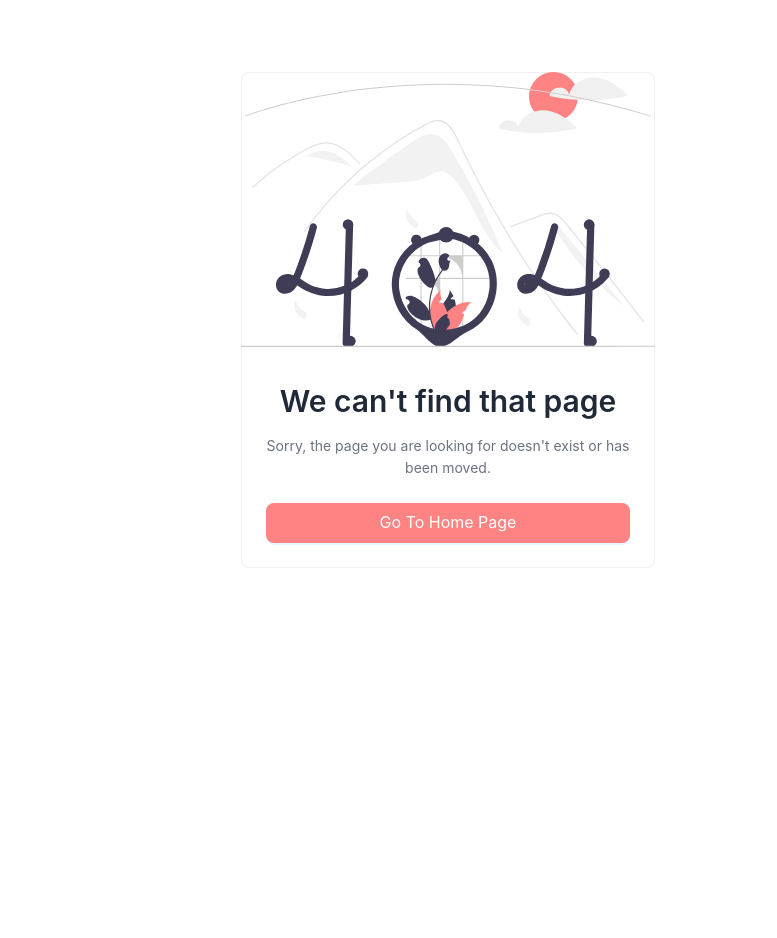
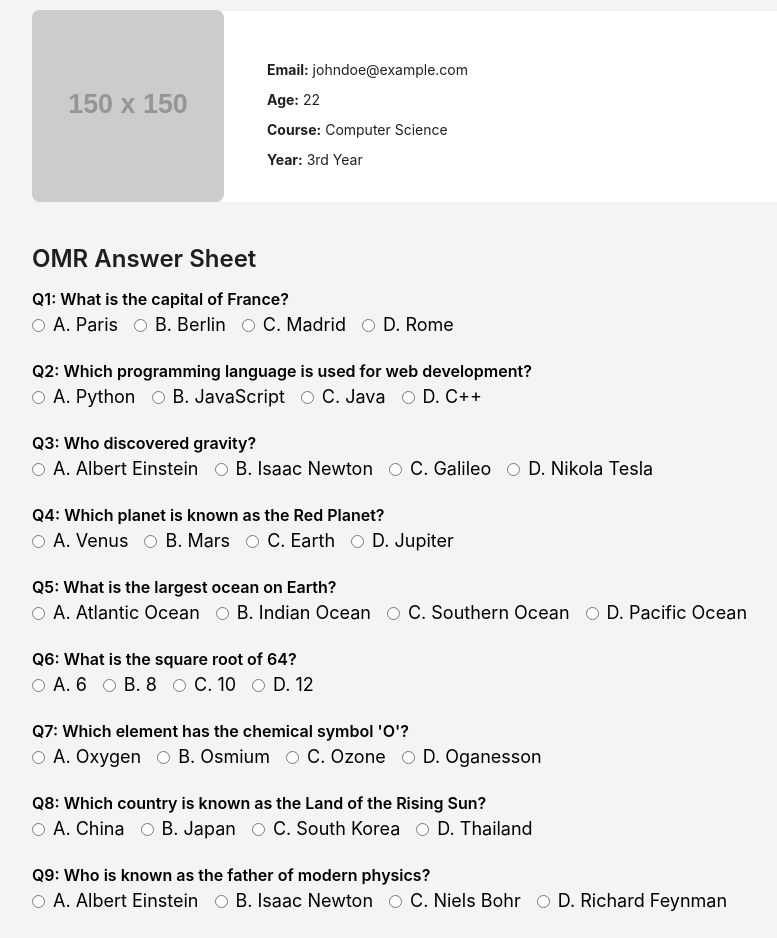
Before and after one commit to shaiksameer12k/schoolProject, a React (Vite) app: page /layout/studentsList/1 in a window 1280 px wide. Shown: the part 80-1018 px from the top of the page, without its empty margins (192-969 px from the left). Before the commit the page ends 800 px from the top, so only its background shows below. Built offline with nearby package versions, Linux system fonts and the light colour scheme.

Commit message:
omr shit as per user implimented

```diff
--- a/src/Router.jsx
+++ b/src/Router.jsx
@@ -10,6 +10,7 @@ import Dashboard from "./components/Main/DashboardComponents/Dashboard";
 import Studentslist from "./components/Main/pages/Studentslist";
 import PageNotFound from "./components/PageNotFound/PageNotFound";
 import UserStartAssessment from "./components/Main/pages/UserStartAssessment";
+import IndudalStudentData from "./components/Main/pages/IndudalStudentData";
 
 const Router = () => {
   return (
@@ -21,6 +22,10 @@ const Router = () => {
 
         <Route path="dashboard" element={<Dashboard />} />
         <Route path="studentsList" element={<Studentslist />} />
+        <Route
+          path="studentsList/:studentId"
+          element={<IndudalStudentData />}
+        />
         <Route path="userMaster" element={<StudentRegisterForm />} />
         <Route path="userLogin" element={<UserStartAssessment />} />
       </Route>
--- a/src/components/Layout/Layout.jsx
+++ b/src/components/Layout/Layout.jsx
@@ -2,22 +2,14 @@ import React, { useEffect, useRef, useState } from "react";
 
 import Header from "../Header/Header";
 import Footer from "../Footer/Footer";
-import Router from "../../Router.jsx";
+
 import { FloatButton } from "antd";
 import DynamicIcon from "../../reusable/IconComponent/IconComponent.jsx";
-import { Outlet } from "react-router-dom";
-import InputField from "../../reusable/InputField/InputField.jsx";
-import {
-  centrliseFieldsValidation,
-  centrliseFileFieldsValidation,
-} from "../../utils/feildValidation.js";
-import fieldsData from "../../data/formData.js";
-import FormLayout from "../../reusable/FormLayout/FormLayout.jsx";
-import { Content } from "antd/es/layout/layout.js";
+import { Outlet, useLocation } from "react-router-dom";
 
 const Layout = () => {
   const [scrollY, setScrollY] = useState(null);
-
+  let location = useLocation();
   useEffect(() => {
     const handleScroll = () => {
       let scrollY = window.scrollY;
@@ -41,13 +33,16 @@ const Layout = () => {
 
   let containerRef = useRef();
 
+  useEffect(() => {
+    scrollToTop();
+  }, [location]);
+
   return (
     <div className="w-full" ref={containerRef}>
       <Header scrollY={scrollY} />
       <div
-        className=" px-3 py-2 "
+        className=" px-3 py-2 bg-customlightGrayBgColor"
         style={{
-          background: "#FFFFFF",
           minHeight: "100vh",
           height: "auto",
           maxHeight: "auto",
--- a/src/components/Main/DashboardComponents/Dashboard.jsx
+++ b/src/components/Main/DashboardComponents/Dashboard.jsx
@@ -26,7 +26,7 @@ const Dashboard = () => {
   }));
   console.log("dataWithPercentage", dataWithPercentage);
   return (
-    <div className=" h-full bg-customlightGrayBgColor p-2">
+    <div className=" h-full p-2">
       <Row gutter={[8, 8]}>
         <Col
           sm={12}
--- /dev/null
+++ b/src/components/Main/pages/IndudalStudentData.jsx
@@ -0,0 +1,176 @@
+import React from "react";
+import { Card, Button, Row, Col, Typography } from "antd";
+import { CameraOutlined, EditOutlined } from "@ant-design/icons";
+import { useState } from "react";
+import Title from "antd/es/skeleton/Title";
+import { useNavigate } from "react-router-dom";
+
+// OMR Answer Sheet Component
+const OMRAnswerSheet = () => {
+  // Dummy questions with options A, B, C, D
+  const questions = [
+    {
+      question: "What is the capital of France?",
+      options: ["A. Paris", "B. Berlin", "C. Madrid", "D. Rome"],
+    },
+    {
+      question: "Which programming language is used for web development?",
+      options: ["A. Python", "B. JavaScript", "C. Java", "D. C++"],
+    },
+    {
+      question: "Who discovered gravity?",
+      options: [
+        "A. Albert Einstein",
+        "B. Isaac Newton",
+        "C. Galileo",
+        "D. Nikola Tesla",
+      ],
+    },
+    {
+      question: "Which planet is known as the Red Planet?",
+      options: ["A. Venus", "B. Mars", "C. Earth", "D. Jupiter"],
+    },
+    {
+      question: "What is the largest ocean on Earth?",
+      options: [
+        "A. Atlantic Ocean",
+        "B. Indian Ocean",
+        "C. Southern Ocean",
+        "D. Pacific Ocean",
+      ],
+    },
+    {
+      question: "What is the square root of 64?",
+      options: ["A. 6", "B. 8", "C. 10", "D. 12"],
+    },
+    {
+      question: "Which element has the chemical symbol 'O'?",
+      options: ["A. Oxygen", "B. Osmium", "C. Ozone", "D. Oganesson"],
+    },
+    {
+      question: "Which country is known as the Land of the Rising Sun?",
+      options: ["A. China", "B. Japan", "C. South Korea", "D. Thailand"],
+    },
+    {
+      question: "Who is known as the father of modern physics?",
+      options: [
+        "A. Albert Einstein",
+        "B. Isaac Newton",
+        "C. Niels Bohr",
+        "D. Richard Feynman",
+      ],
+    },
+    {
+      question: "Which is the tallest mountain in the world?",
+      options: [
+        "A. Mount Kilimanjaro",
+        "B. Mount Everest",
+        "C. K2",
+        "D. Mount Fuji",
+      ],
+    },
+  ];
+
+  return (
+    <div className="mt-10">
+      <Typography.Title level={3}>OMR Answer Sheet</Typography.Title>
+      <div className="flex flex-col space-y-5">
+        {questions.map((item, index) => (
+          <div key={index} className="flex flex-col">
+            <p className="font-semibold">{`Q${index + 1}: ${item.question}`}</p>
+            <div className="flex space-x-4">
+              {item.options.map((option, optionIndex) => (
+                <div key={optionIndex} className="flex items-center">
+                  <input
+                    type="radio"
+                    id={`question${index + 1}-option${optionIndex}`}
+                    name={`question${index + 1}`}
+                    value={option}
+                    className="mr-2"
+                  />
+                  <label
+                    htmlFor={`question${index + 1}-option${optionIndex}`}
+                    className="text-lg"
+                  >
+                    {option}
+                  </label>
+                </div>
+              ))}
+            </div>
+          </div>
+        ))}
+      </div>
+    </div>
+  );
+};
+
+const IndudalStudentData = () => {
+  const [image, setImage] = useState("https://via.placeholder.com/150");
+  const [studentInfo, setStudentInfo] = useState({
+    name: "John Doe",
+    studentId: "12345",
+    age: 20,
+    grade: "A",
+  });
+  let navegate = useNavigate();
+
+  return (
+    <div className="flex justify-center items-center min-h-screen bg-gray-100">
+      <div className="w-full max-w-4xl p-8">
+        {/* Profile Card */}
+        <Card
+          className="w-full max-w-4xl flex flex-row items-center rounded-lg"
+          cover={
+            <img
+              alt="student-avatar"
+              src="https://via.placeholder.com/150" // Your image URL here
+              className="w-48 h-48 object-cover"
+              style={{ borderRadius: "0.5rem" }}
+            />
+          }
+        >
+          {/* Right side content (student data) */}
+          <div className="ml-5">
+            <Title level={3}>John Doe</Title>
+            {/* <Text className="text-gray-600">Student ID: 12345</Text> */}
+
+            {/* Basic Information */}
+            <div className="mt-4 space-y-2">
+              <div>
+                <strong>Email:</strong> johndoe@example.com
+              </div>
+              <div>
+                <strong>Age:</strong> 22
+              </div>
+              <div>
+                <strong>Course:</strong> Computer Science
+              </div>
+              <div>
+                <strong>Year:</strong> 3rd Year
+              </div>
+            </div>
+          </div>
+        </Card>
+
+        {/* OMR Answer Sheet Section */}
+        <OMRAnswerSheet />
+
+        {/* Action Buttons */}
+        <div className="mt-10 flex justify-between space-x-4">
+          <Button
+            type="default"
+            size="large"
+            onClick={() => navegate(`/layout/studentsList`)}
+          >
+            Back
+          </Button>
+          <Button type="primary" size="large">
+            Submit Answers
+          </Button>
+        </div>
+      </div>
+    </div>
+  );
+};
+
+export default IndudalStudentData;
--- a/src/components/Main/pages/StudentRegisterForm.jsx
+++ b/src/components/Main/pages/StudentRegisterForm.jsx
@@ -43,7 +43,7 @@ const StudentRegisterForm = () => {
 
   console.log("registerFormData$", registerFormData);
   return (
-    <div className="p-5 h-full bg-customlightGrayBgColor">
+    <div className="p-5 h-full ">
       <FormLayout fieldsData={registerFormData} buttonsArr={buttonsArr} />
     </div>
   );
--- a/src/components/Main/pages/Studentslist.jsx
+++ b/src/components/Main/pages/Studentslist.jsx
@@ -5,6 +5,7 @@ import { catagoryFieldsData } from "../../../data/formData";
 import { Col, Grid, message, Row } from "antd";
 import ButtonComponent from "../../../reusable/Button/ButtonComponent";
 import { dataToExcelExport } from "../../../utils/constant";
+import { useNavigate } from "react-router-dom";
 
 const sortFunciton = (a, b, field) => {
   const aValue = a[field];
@@ -58,6 +59,7 @@ const Studentslist = () => {
     { id: 2, student_name: "Sahil", science: 20, english: 60, hindi: 10 },
     { id: 3, student_name: "Ismail", science: 40, english: 20, hindi: 80 },
   ];
+  let navegate = useNavigate();
 
   useEffect(() => {
     let columns = orgColumns.map((item) => ({
@@ -85,7 +87,7 @@ const Studentslist = () => {
         if (item.dataIndex === "student_name") {
           return (
             <span
-              onClick={() => console.log("render*", record)} // You can access the entire record if needed
+              onClick={() => navegate(`/layout/studentsList/${record?.id}`)} // You can access the entire record if needed
               className="text-linkColor cursor-pointer"
             >
               {text}
--- a/src/components/Main/pages/UserStartAssessment.jsx
+++ b/src/components/Main/pages/UserStartAssessment.jsx
@@ -8,7 +8,7 @@ const UserStartAssessment = () => {
   let screen = Grid.useBreakpoint();
   console.log("screen", screen);
   return (
-    <div className="h-full bg-customlightGrayBgColor">
+    <div className="h-full ">
       <Row gutter={[8, 8]} className="h-full">
         {screen?.xs ? (
           <>
```
